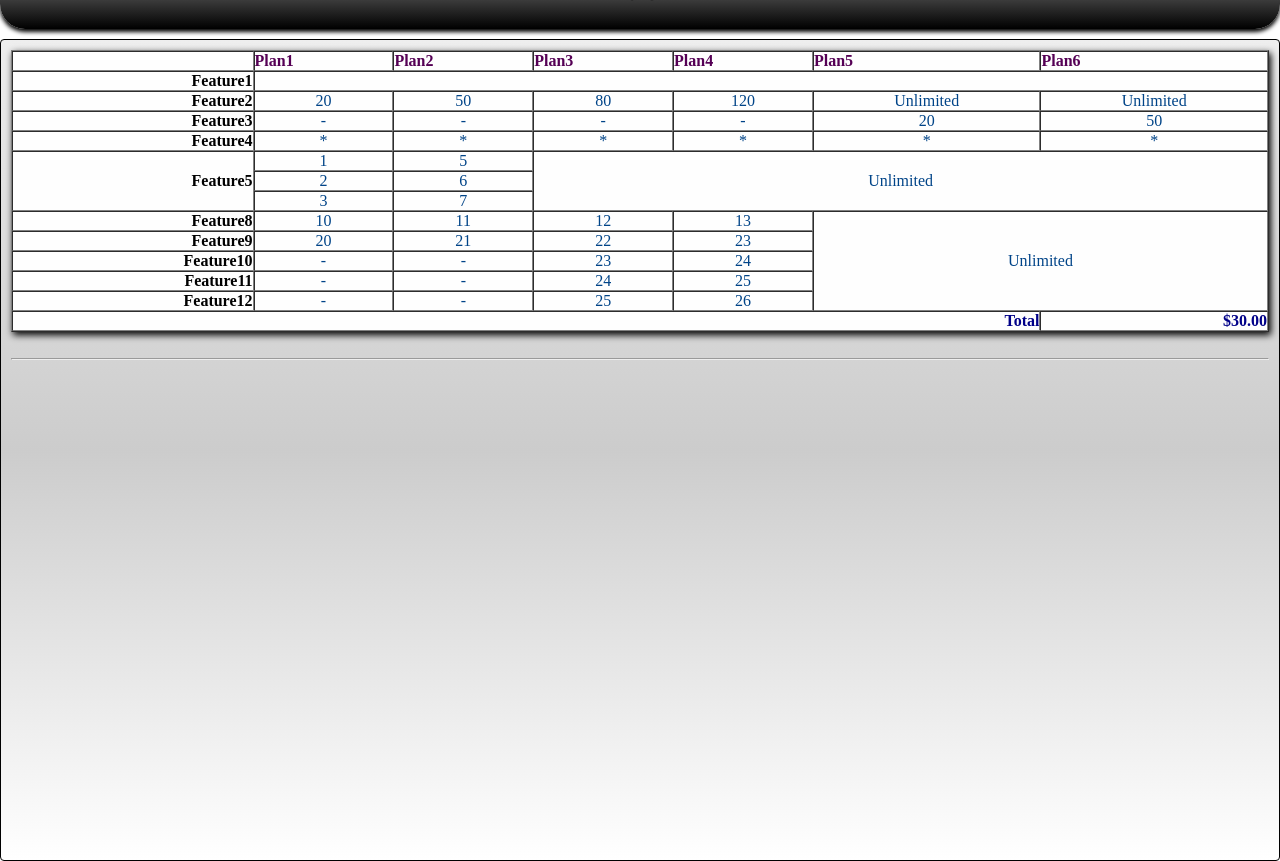
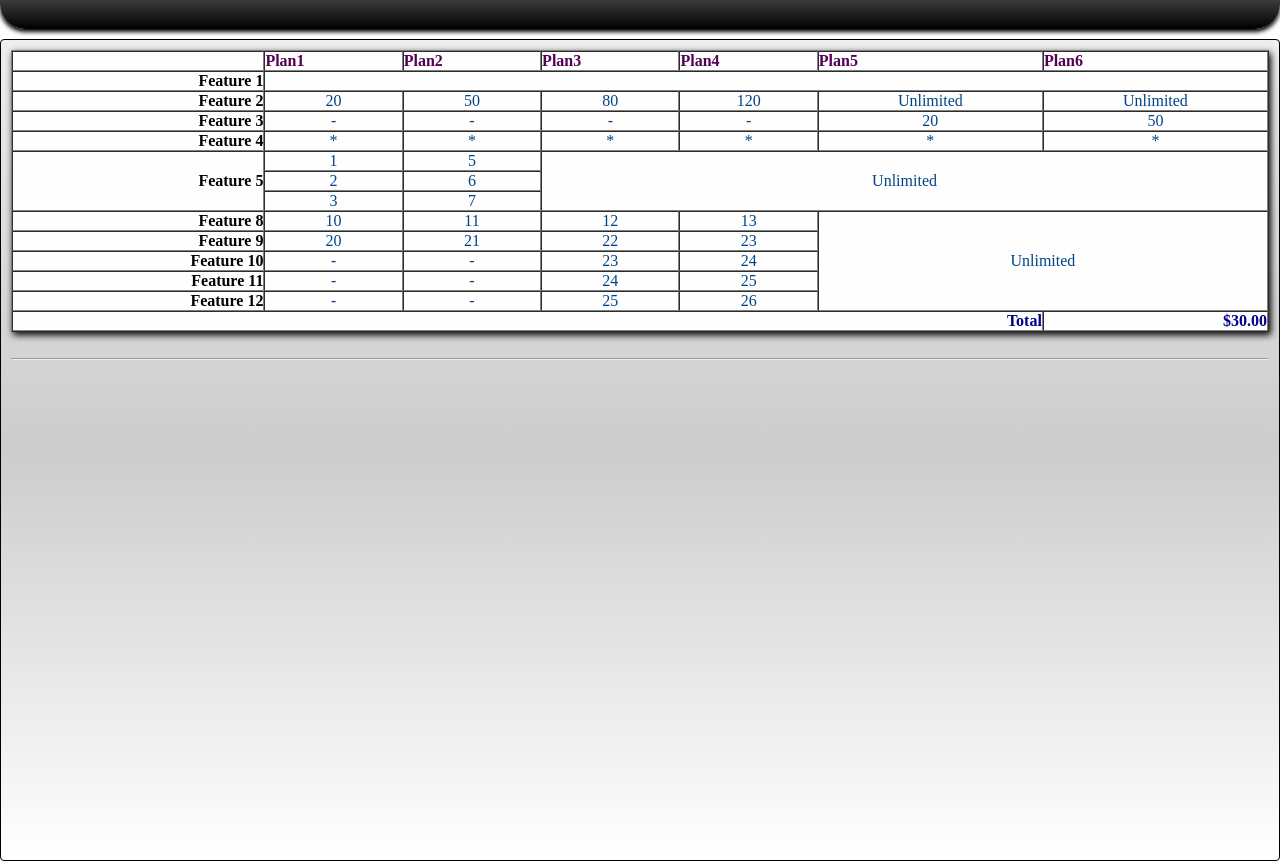
Before and after one commit to 1ks1/1, a plain HTML site: page table.html in a window 1280 px wide. Shown: the part 71-932 px from the top of the page. Drawn offline with Linux system fonts and the light colour scheme.

Commit message:
table
table

```diff
--- a/table.html
+++ b/table.html
@@ -97,7 +97,7 @@ hover
 	<table  border="1px" cellspacing="0" cellpadding="0" width="100%" class="my_table1">
 		<THEAD>
 			<tr>
-				<th> </td>
+				<th> </th>
 				<th>Plan1</th>
 				<th>Plan2</th>
 				<th>Plan3</th>
@@ -108,11 +108,11 @@ hover
 		</THEAD>
 		<TBODY>
 			<tr>
-				<td class="feature_col">Feature1</td>
+				<td class="feature_col">Feature 1</td>
 				<td colspan="6"> </td>
 			</tr>
 			<tr>
-				<td class="feature_col">Feature2</td>
+				<td class="feature_col">Feature 2</td>
 				<td>20</td>
 				<td>50</td>
 				<td>80</td>
@@ -121,7 +121,7 @@ hover
 				<td>Unlimited</td>
 			</tr>
 			<tr>
-				<td class="feature_col">Feature3</td>
+				<td class="feature_col">Feature 3</td>
 				<td>-</td>
 				<td>-</td>
 				<td>-</td>
@@ -130,7 +130,7 @@ hover
 				<td>50</td>
 			</tr>
 			<tr>
-				<td class="feature_col">Feature4</td>
+				<td class="feature_col">Feature 4</td>
 				<td>&#42;</td>
 				<td>&#42;</td>
 				<td>&#42;</td>
@@ -139,7 +139,7 @@ hover
 				<td>&#42;</td>
 			</tr>
 			<tr>
-				<td  rowspan="3" class="feature_col">Feature5</td>
+				<td  rowspan="3" class="feature_col">Feature 5</td>
 				<td>1</td>
 				<td >5</td>
 				<td rowspan="3" colspan="4">Unlimited</td>
@@ -153,7 +153,7 @@ hover
 				<td>7</td>
 			</tr>
 			<tr>
-				<td class="feature_col">Feature8</td>
+				<td class="feature_col">Feature 8</td>
 				<td>10</td>
 				<td>11</td>
 				<td>12</td>
@@ -161,28 +161,28 @@ hover
 				<td colspan="2" rowspan="5">Unlimited</td>
 			</tr>
 			<tr>
-				<td class="feature_col">Feature9</td>
+				<td class="feature_col">Feature 9</td>
 				<td>20</td>
 				<td>21</td>
 				<td>22</td>
 				<td>23</td>
 			</tr>
 			<tr>
-				<td class="feature_col">Feature10</td>
+				<td class="feature_col">Feature 10</td>
 				<td>-</td>
 				<td>-</td>
 				<td>23</td>
 				<td>24</td>
 			</tr>
 			<tr>
-				<td class="feature_col">Feature11</td>
+				<td class="feature_col">Feature 11</td>
 				<td>-</td>
 				<td>-</td>
 				<td>24</td>
 				<td>25</td>
 			</tr>
 			<tr>
-				<td class="feature_col">Feature12</td>
+				<td class="feature_col">Feature 12</td>
 				<td>-</td>
 				<td>-</td>
 				<td>25</td>
```
